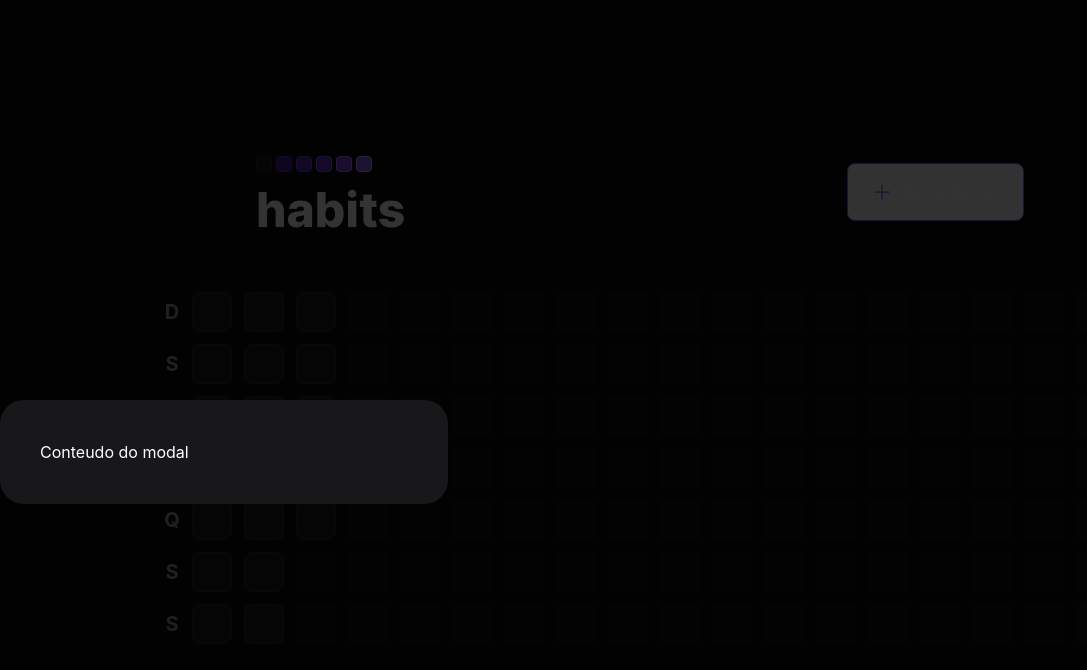
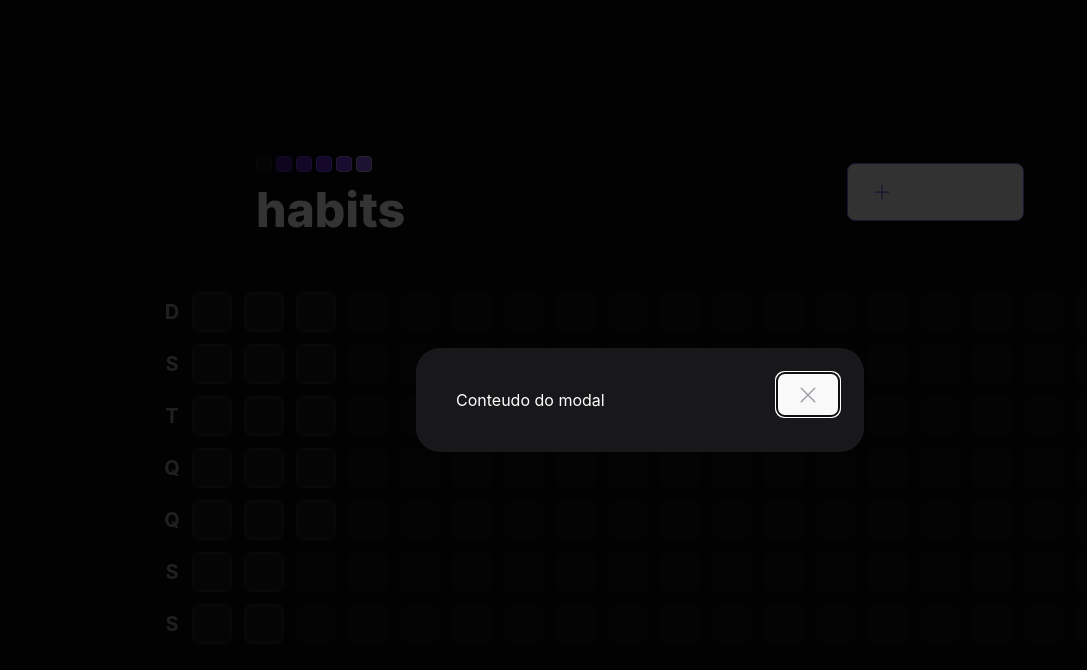
Before and after one commit to mundinho340/habits-app, a React (Vite) app in the folder web/: page / in a window 1280 px wide. Both pictures are taken after a click on the button "Novo Habito". Shown: the top 670 px of the page, without its empty margins (0-1087 px from the left). Built offline with nearby package versions, Linux system fonts and the light colour scheme.

Commit message:
Update Header.tsx

```diff
--- a/web/src/components/Header.tsx
+++ b/web/src/components/Header.tsx
@@ -1,5 +1,6 @@
 import {Plus} from 'phosphor-react'
 import * as Dialog from '@radix-ui/react-dialog'
+import {X} from 'phosphor-react'
 //import { Habits } from './components/Habits'
 import logoImage from '../assets/logo.svg'
 import { useState } from 'react'
@@ -19,7 +20,10 @@ export function Header(){
             </Dialog.Trigger>
             <Dialog.Portal>
               <Dialog.Overlay className='w-screen h-screen bg-black/80 fixed insert-0'/>
-              <Dialog.Content className='absolute p-10 bg-zinc-900 rounded-3xl w-full max-w-md top-1/2'>
+              <Dialog.Content className='absolute p-10 bg-zinc-900 rounded-3xl w-full max-w-md top-1/2 left-1/2 -translate-x-1/2 -translate-y-1/2'>
+                <Dialog.Close  className='absolute  right-6 top-6 text-zinc-400 hover:text-zinc-200' >
+                  <X size={24} aria-label="fechar"/>
+                </Dialog.Close>
                 Conteudo do modal
               </Dialog.Content >
 
```
